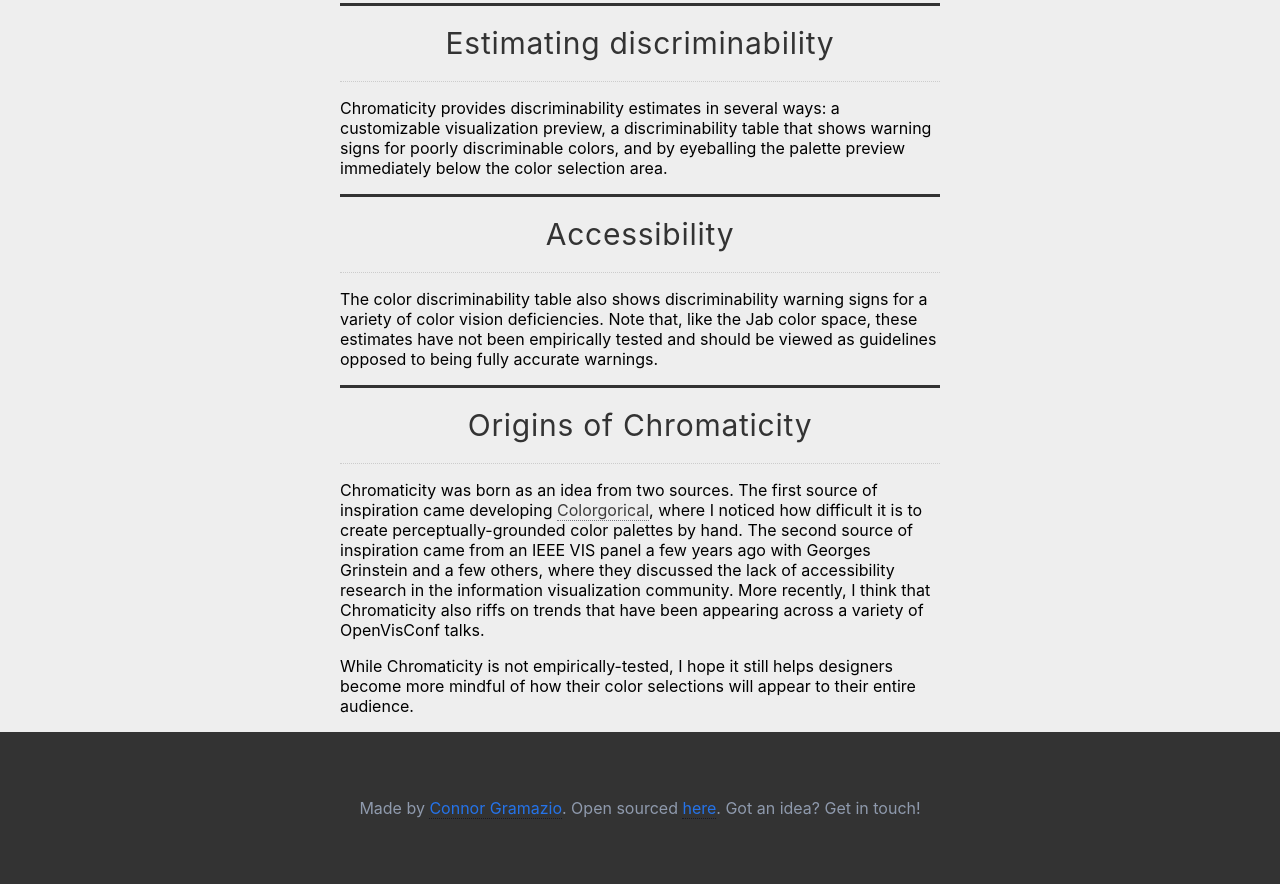
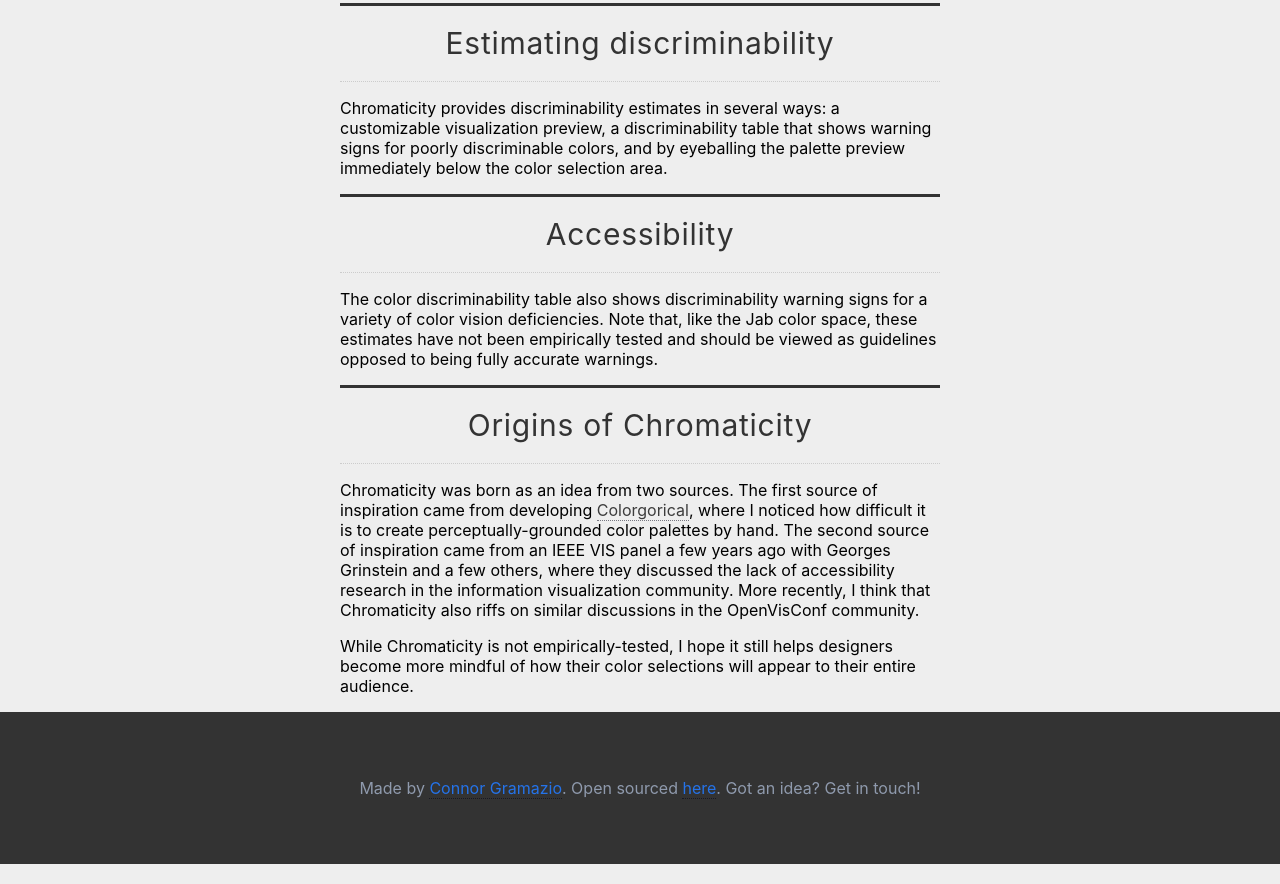
Before and after one commit to connorgr/chromaticity, a website: page about.html in a window 1280 px wide. Shown: the part 1033-1917 px from the top of the page. Drawn offline with Linux system fonts and the light colour scheme.

Commit message:
Make more english fixes

```diff
--- a/about.html
+++ b/about.html
@@ -41,7 +41,7 @@
 
     <div class="container aboutPage">
       <h1>Origins of Chromaticity</h1>
-      <p>Chromaticity was born as an idea from two sources. The first source of inspiration came developing <a href="http://vrl.cs.brown.edu/color">Colorgorical</a>, where I noticed how difficult it is to create perceptually-grounded color palettes by hand. The second source of inspiration came from an IEEE VIS panel a few years ago with Georges Grinstein and a few others, where they discussed the lack of accessibility research in the information visualization community. More recently, I think that Chromaticity also riffs on trends that have been appearing across a variety of OpenVisConf talks.</p>
+      <p>Chromaticity was born as an idea from two sources. The first source of inspiration came from developing <a href="http://vrl.cs.brown.edu/color">Colorgorical</a>, where I noticed how difficult it is to create perceptually-grounded color palettes by hand. The second source of inspiration came from an IEEE VIS panel a few years ago with Georges Grinstein and a few others, where they discussed the lack of accessibility research in the information visualization community. More recently, I think that Chromaticity also riffs on similar discussions in the OpenVisConf community.</p>
       <p>While Chromaticity is not empirically-tested, I hope it still helps designers become more mindful of how their color selections will appear to their entire audience.</p>
     </div>
 
```
